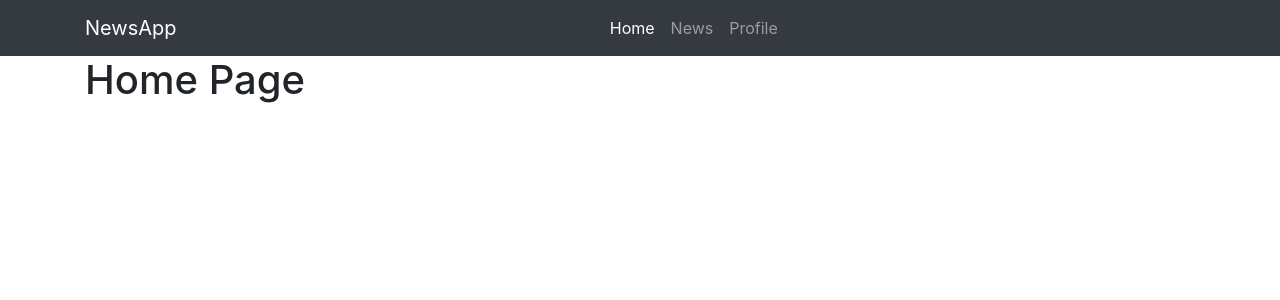
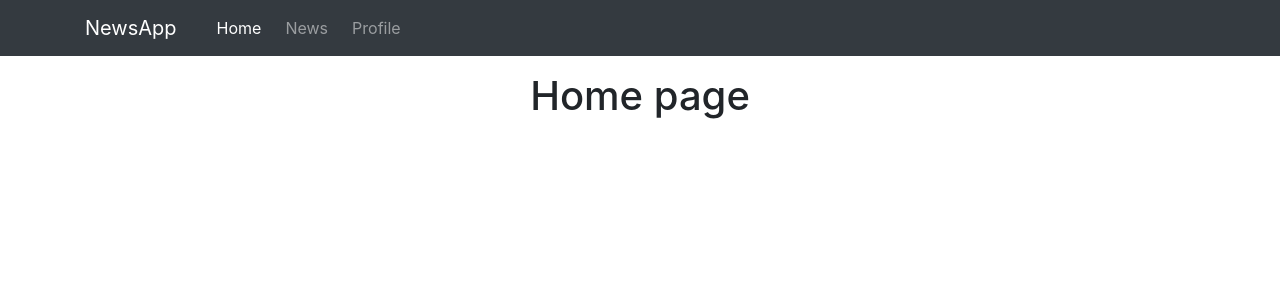
Before and after one commit to kliuchyk/news-app, a React (Create React App) app: page / in a window 1280 px wide. Shown: the top 300 px of the page. Built offline with nearby package versions, Linux system fonts and the light colour scheme; no server answers.

Commit message:
style updates

```diff
--- a/src/components/AppHeader.js
+++ b/src/components/AppHeader.js
@@ -20,22 +20,22 @@ export default function AppHeader() {
           <span className="navbar-toggler-icon"></span>
         </button>
         <div
-          className="collapse navbar-collapse d-flex justify-content-center"
+          className="collapse navbar-collapse d-flex ml-3"
           id="navbarNavAltMarkup"
         >
           <div className="navbar-nav">
             <NavLink
-              className="nav-item nav-link"
+              className="nav-item nav-link mr-2"
               exact
               activeClassName="active"
               to="/"
             >
               Home <span className="sr-only">(current)</span>
             </NavLink>
-            <NavLink className="nav-item nav-link" to="/news">
+            <NavLink className="nav-item nav-link mr-2" to="/news">
               News
             </NavLink>
-            <NavLink className="nav-item nav-link" to="/profile">
+            <NavLink className="nav-item nav-link mr-2" to="/profile">
               Profile
             </NavLink>
           </div>
--- a/src/components/Home.js
+++ b/src/components/Home.js
@@ -1,5 +1,5 @@
 import React from 'react';
 
 export default function Home() {
-  return <h1>Home Page</h1>;
+  return <h1 className="text-center p-3">Home page</h1>;
 }
--- a/src/containers/NewsList.js
+++ b/src/containers/NewsList.js
@@ -10,22 +10,25 @@ function NewsList({ error, loading, news, fetchNews }) {
     fetchNews();
   }, [fetchNews]);
 
+  let spinner = null;
+
   if (error) {
     return <div>Error! {error.message}</div>;
   }
 
   if (loading) {
-    return (
+    spinner = (
+      <div className="mx-auto p-3" style={{ width: 100 }}>
         <Spinner animation="border" role="status">
           <span className="sr-only">Loading...</span>
         </Spinner>
+      </div>
     );
   }
 
-  return (
-    <div>
-      <h1>Popular News</h1>
-      <Container>
+  const newsList = (
+    <>
+      <h1 className="text-center p-3">Popular News</h1>
       <Row>
         {news.map(({ title, description, urlToImage, url }) => (
           <Col key={title}>
@@ -38,8 +41,14 @@ function NewsList({ error, loading, news, fetchNews }) {
           </Col>
         ))}
       </Row>
+    </>
+  );
+
+  return (
+    <Container>
+      {loading && spinner}
+      {!loading && newsList}
     </Container>
-    </div>
   );
 }
 
```
Lines whose indentation alone changed are shown as unchanged.
